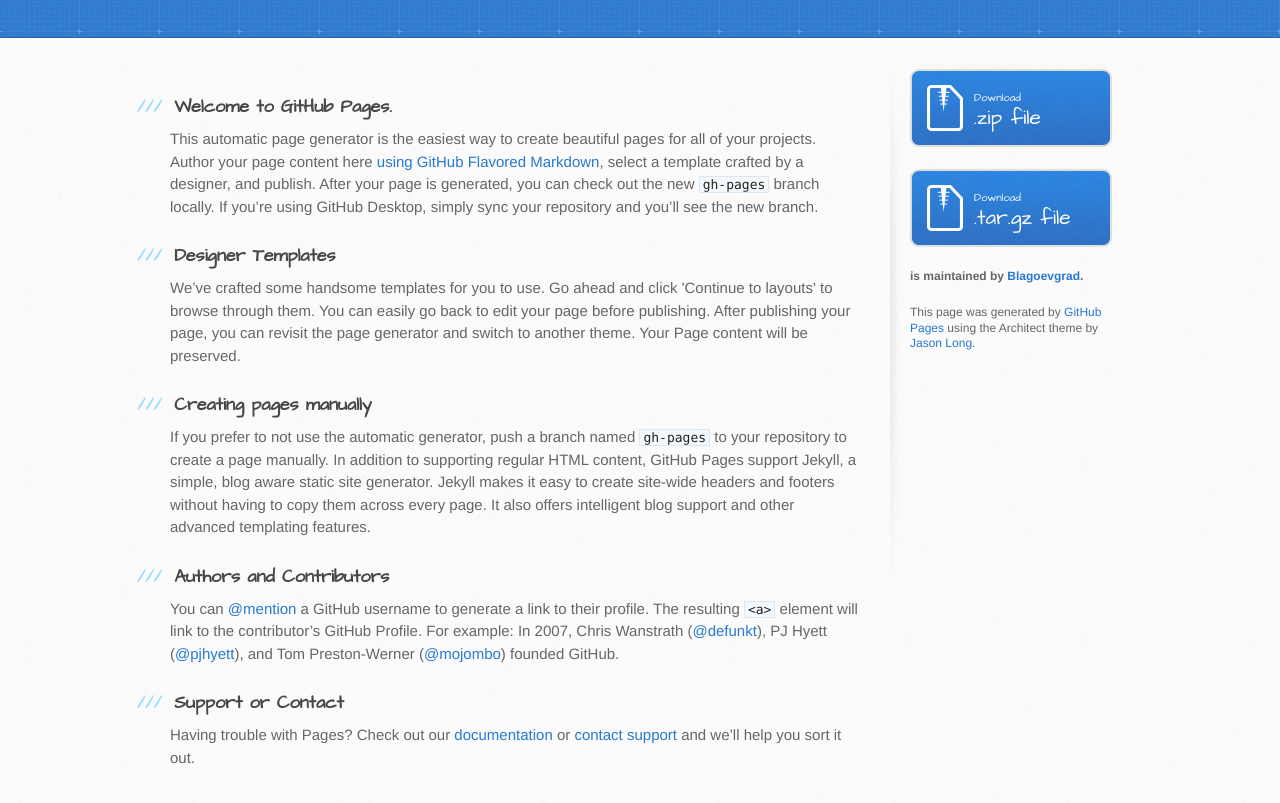
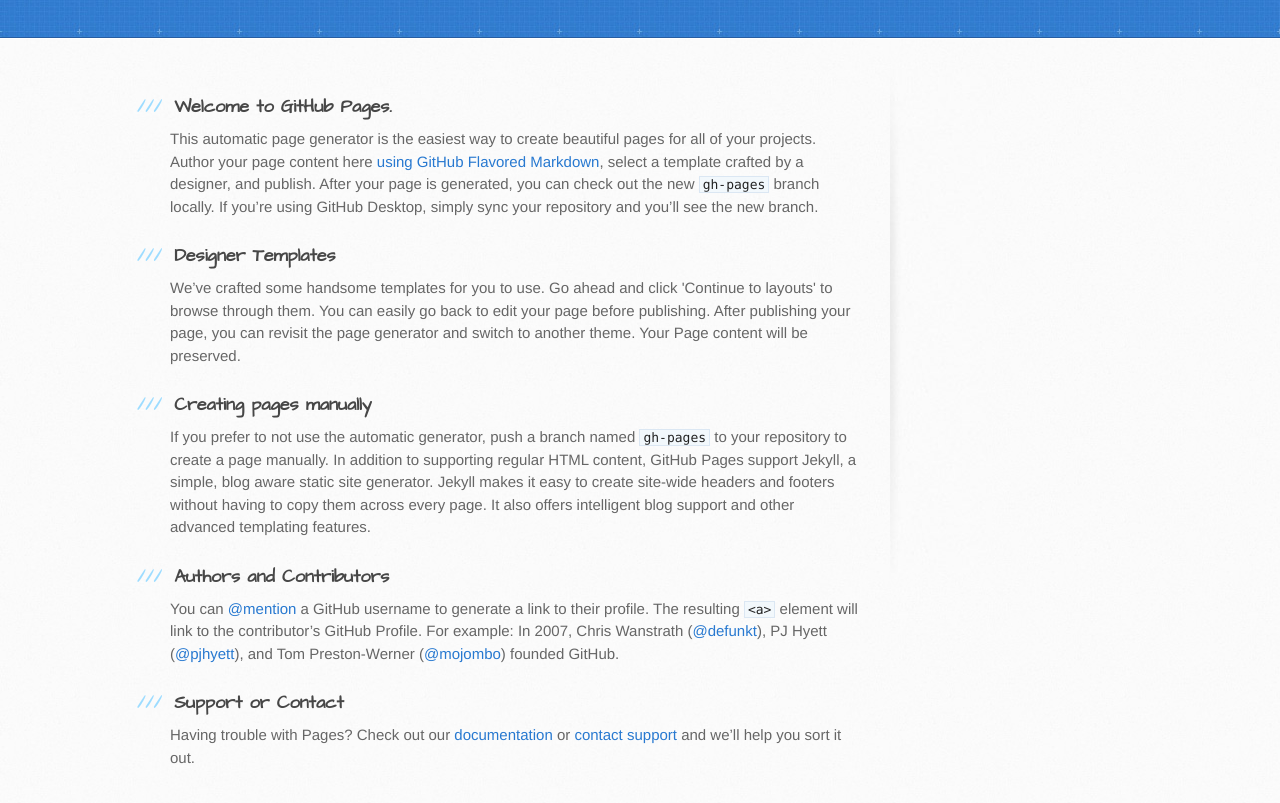
Before and after one commit to Blagoevgrad/Revival, a plain HTML site: page index.html in a window 1280 px wide. Shown: the part 129-932 px from the top of the page. Drawn offline with Linux system fonts and the light colour scheme.

Commit message:
Update index.html

```diff
--- a/index.html
+++ b/index.html
@@ -55,18 +55,7 @@
         </section>
 
         <aside id="sidebar">
-          <a href="https://github.com/Blagoevgrad/Revival/zipball/master" class="button">
-            <small>Download</small>
-            .zip file
-          </a>
-          <a href="https://github.com/Blagoevgrad/Revival/tarball/master" class="button">
-            <small>Download</small>
-            .tar.gz file
-          </a>
 
-          <p class="repo-owner"><a href="https://github.com/Blagoevgrad/Revival"></a> is maintained by <a href="https://github.com/Blagoevgrad">Blagoevgrad</a>.</p>
-
-          <p>This page was generated by <a href="https://pages.github.com">GitHub Pages</a> using the Architect theme by <a href="https://twitter.com/jasonlong">Jason Long</a>.</p>
         </aside>
       </div>
     </div>
```
